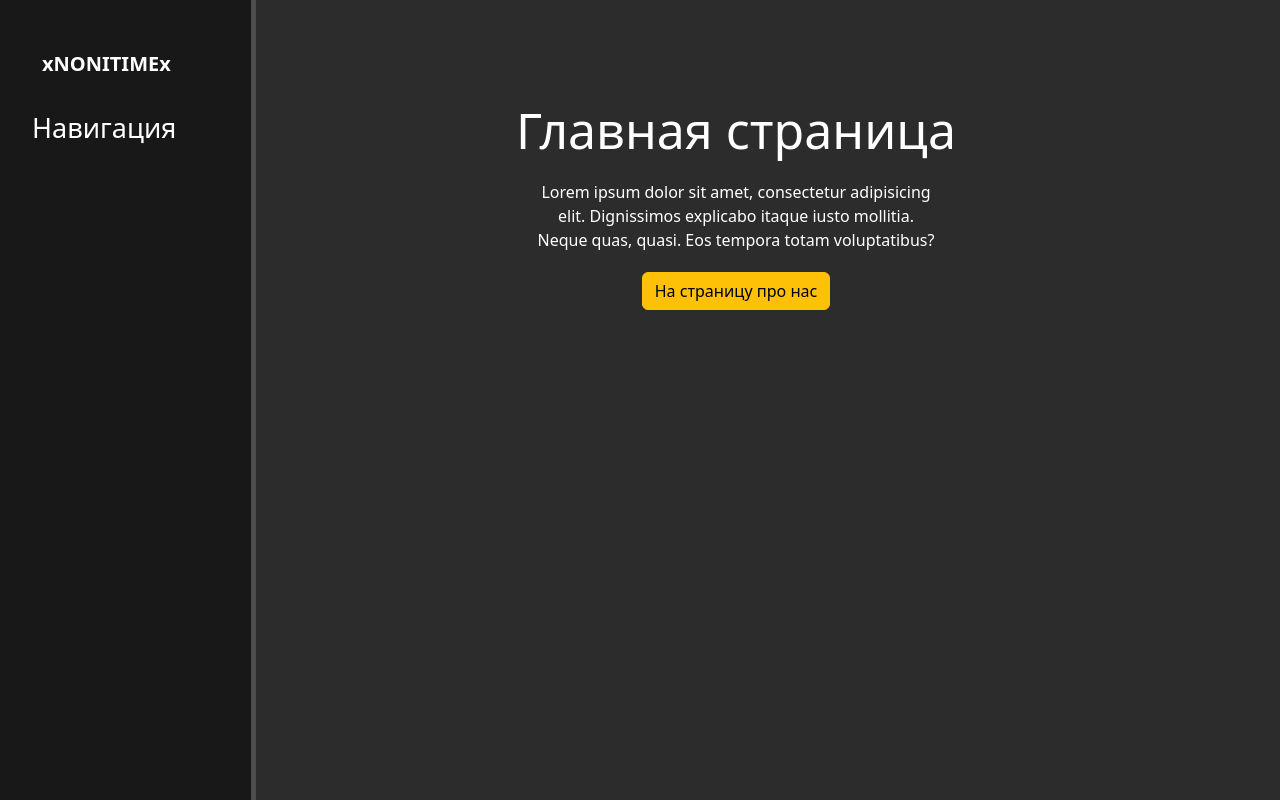
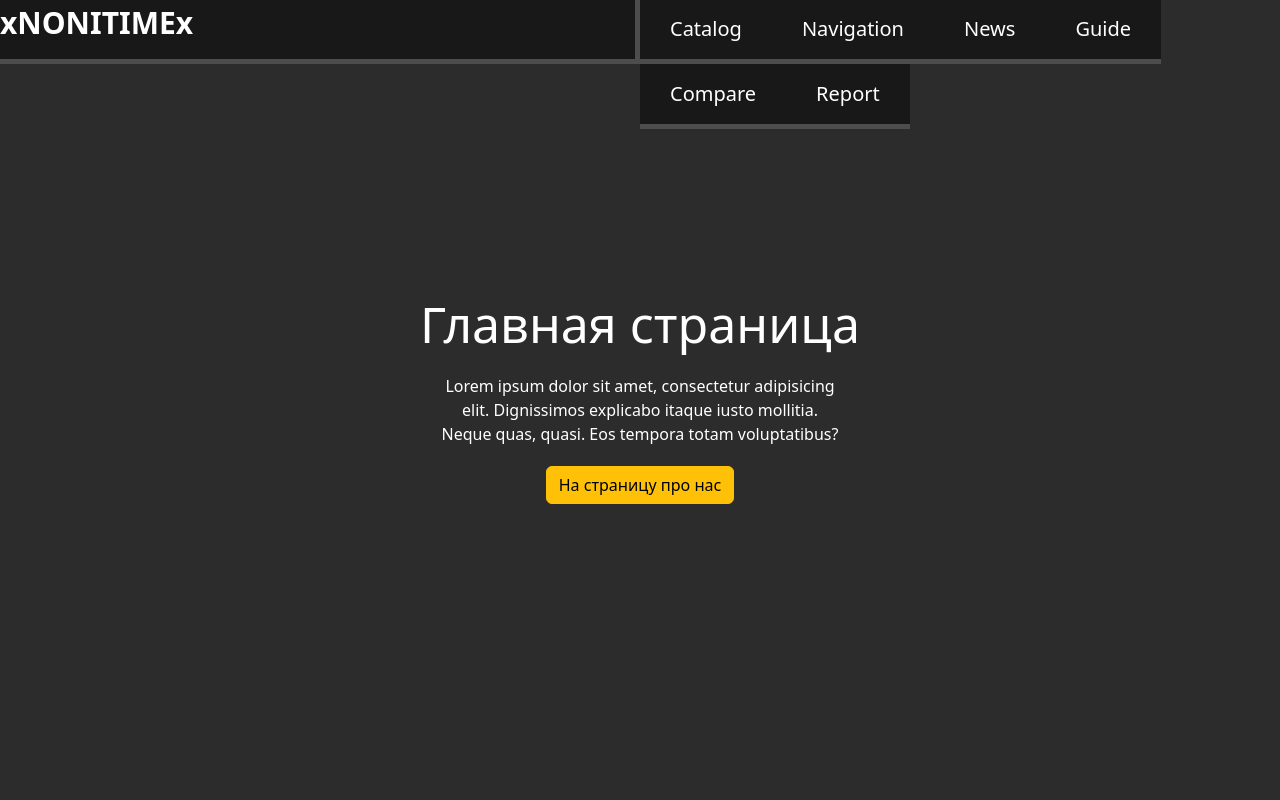
Before and after one commit to xNONITIMEx/UCPC, a Django app: page / in a window 1280 px wide. Run offline with Django 4.2, Linux system fonts and the light colour scheme.

Commit message:
HTML and CSS for navigation bar done

```diff
--- a/UCPC/main/static/main/css/main.css
+++ b/UCPC/main/static/main/css/main.css
@@ -1,55 +1,32 @@
 body {background: #2c2c2c;}
 
-aside {
-    float: left;
-    background: #181818;
-    width: 20%;
-    padding: 2.5%;
-    height: 100vh;
-    color: white;
-    border-right: 5px solid #4d4d4d;
-}
-
-aside img {
+img {
     float: left;
     width: 80px;
     height: 80px;
 }
 
-aside .logo {
-    font-size: 20px;
-    margin-left: 10px;
+.logo {
+    width: 50%;
+    height: 64px;
+    border-bottom: 5px solid #4d4d4d;
+    border-right: 5px solid #4d4d4d;
+    background: #181818;
+}
+.logo p{
+    font-size: 30px;
     font-weight: bold;
-    position: relative;
-    top: 17px;
+    color: white;
 }
 
-aside h3 {
-    margin-top: 50px;
-    font-size: 27px;
-}
 
-aside ul {list-style: none;}
-aside ul li {
-    color: white;
-    display: block;
-    margin-top: 15px;
-    transition: all .3s ease;
-}
-aside a {text-decoration: none;}
-
-aside ul li:hover, aside ul a:hover {
-    color: #eb5959;
-    transform: scale(1.05)
-
-}
 
 main .features {
      float: left;
      color: white;
      margin-top: 100px;
      text-align: center;
-     width: 75%;
+     width: 100%;
 }
 
 main .features h1 {font-size: 50px;}
@@ -68,3 +45,30 @@ form {
     width: 500px;
     margin-top: 50px;
 }
+body ul {
+    width: 50%;
+    height: 10%;
+    list-style-type: none;
+    position: relative;
+    left: 50%;
+    bottom: 65px;
+    padding-left: 0;
+    margin-left: 0;
+}
+
+body .menu a {
+    text-decoration: none;
+    color: white;
+    font-size: 20px;
+    display: inline-block;
+    padding: 15px 30px;
+    background-color: #181818;
+    border-bottom: 5px solid #4d4d4d;
+}
+body .menu li {
+    float: inline-start;
+    transition: all .3s ease;
+}
+body .menu a:hover {
+    color: #eb5959;
+    transform: scale(1.05)
--- a/UCPC/main/templates/main/base.html
+++ b/UCPC/main/templates/main/base.html
@@ -11,11 +11,20 @@
     <title>{% block title %} {% endblock %}</title>
 </head>
 <body>
-    <aside>
+    <div class="logo">
+        <p>xNONITIMEx</p>
+    </div>
+    <ul class="menu">
+        <li><a href="">Catalog</a></li>
+        <li><a href="">Navigation</a></li>
+        <li><a href="">News</a></li>
+        <li><a href="">Guide</a></li>
+        <li><a href="">Compare</a></li>
+        <li><a href="">Report</a></li>
+    </ul>
+
+
 <!--        <img src="{% static 'main/img/logo.png' %}" alt="logo" width="96" height="77">-->
-        <span class="logo">xNONITIMEx</span>
-        <h3>Навигация</h3>
-    </aside>
     <main>
         {% block main %}
         {% endblock %}
```
